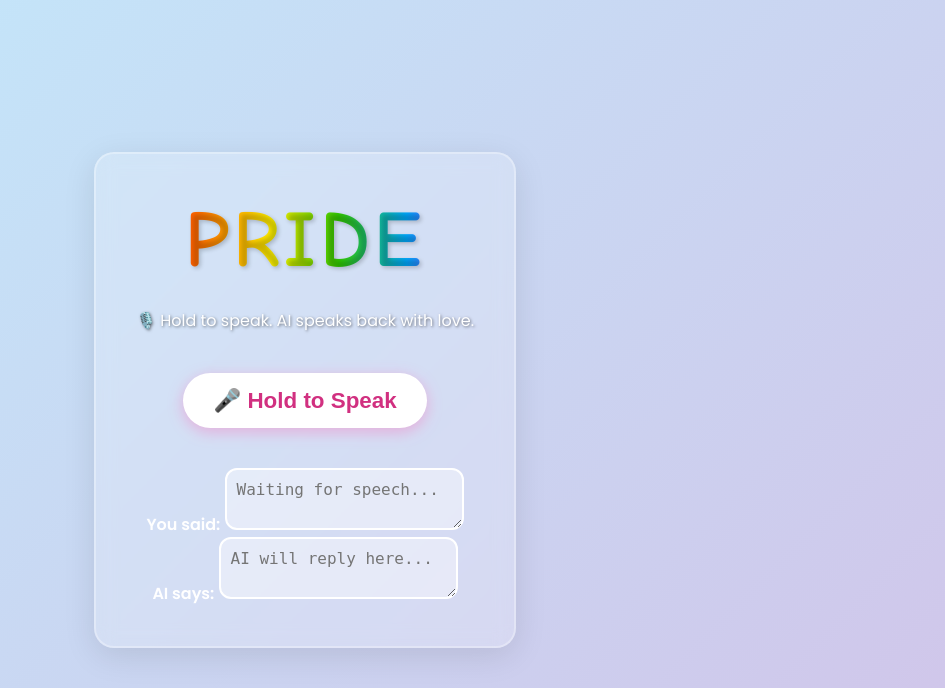
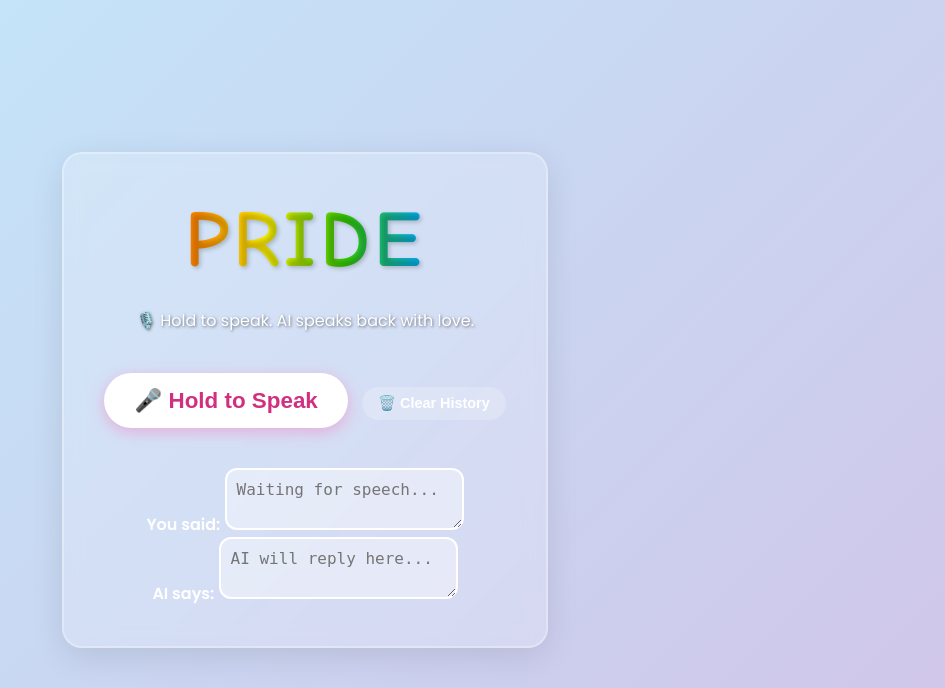
Before and after one commit to hashhac/crud, a Flask app: page / in a window 1280 px wide. Shown: the top 688 px of the page, without its empty margins (335-1280 px from the left). Run offline with Flask 3, Linux system fonts and the light colour scheme.

Commit message:
live chat context added for more confusion

```diff
--- a/main.py
+++ b/main.py
@@ -10,6 +10,8 @@
 import time
 import requests
 import soundfile as sf
+from collections import deque
+import json
 # --- Load Models ---
 import whisper
 from transformers import AutoTokenizer, AutoModelForCausalLM, pipeline
@@ -60,6 +62,74 @@
 # Dummy speaker embedding
 speaker_embeddings = torch.zeros((1, 512)).to(tts_model.device)
 
+# --- Conversation Context Management ---
+# TinyLlama has 2048 token context window, we'll use ~1600 tokens for safety
+MAX_CONTEXT_TOKENS = 1600
+SYSTEM_PROMPT = "You are a joyful, proud AI assistant who celebrates diversity and spreads positivity."
+
+class ConversationManager:
+    def __init__(self, tokenizer, max_tokens=MAX_CONTEXT_TOKENS):
+        self.tokenizer = tokenizer
+        self.max_tokens = max_tokens
+        self.conversation_history = deque()
+        self.system_prompt = SYSTEM_PROMPT
+
+    def add_exchange(self, user_input, ai_response):
+        """Add a user-AI exchange to the conversation history"""
+        exchange = {
+            "user": user_input.strip(),
+            "assistant": ai_response.strip()
+        }
+        self.conversation_history.append(exchange)
+        self._trim_context()
+
+    def _trim_context(self):
+        """Trim conversation history to stay within token limit"""
+        while len(self.conversation_history) > 1:  # Keep at least 1 exchange if possible
+            # Build current context
+            context = self._build_context()
+            tokens = self.tokenizer.encode(context, return_tensors="pt")
+
+            if tokens.shape[1] <= self.max_tokens:
+                break
+
+            # Remove oldest exchange
+            self.conversation_history.popleft()
+
+    def _build_context(self):
+        """Build the full context string with system prompt and history"""
+        context_parts = [f"<|system|>\n{self.system_prompt}<|system|>"]
+
+        for exchange in self.conversation_history:
+            context_parts.append(f"<|user|>\n{exchange['user']}<|user|>")
+            context_parts.append(f"<|assistant|>\n{exchange['assistant']}<|assistant|>")
+
+        return "\n".join(context_parts)
+
+    def get_prompt_for_input(self, user_input):
+        """Get the full prompt including context for a new user input"""
+        context = self._build_context()
+        return f"{context}\n<|user|>\n{user_input}<|user|>\n<|assistant|>\n"
+
+    def get_history_summary(self):
+        """Get a summary of the conversation history"""
+        return {
+            "total_exchanges": len(self.conversation_history),
+            "estimated_tokens": len(self.tokenizer.encode(self._build_context(), return_tensors="pt")[0]),
+            "recent_topics": [exchange["user"][:50] + "..." if len(exchange["user"]) > 50 else exchange["user"]
+                            for exchange in list(self.conversation_history)[-3:]]
+        }
+
+    def clear_history(self):
+        """Clear all conversation history"""
+        self.conversation_history.clear()
+
+# Initialize conversation manager
+conversation_manager = ConversationManager(tokenizer)
+
+print(f"🧠 Conversation Context: {MAX_CONTEXT_TOKENS} tokens max, TinyLlama context window: 2048 tokens")
+print(f"💭 System Prompt: {SYSTEM_PROMPT}")
+
 @app.route("/")
 def index():
     return render_template("index.html")
@@ -92,19 +162,34 @@
     if not user_input:
         return jsonify({"reply": "I didn't catch that. Could you repeat?"})
 
-    prompt = f"<|system|>\nYou are a joyful, proud AI assistant.</|system|>\n<|user|>\n{user_input}</|user|>\n<|assistant|>\n"
+    # Get prompt with conversation context
+    prompt = conversation_manager.get_prompt_for_input(user_input)
+
+    # Generate response
     response = llm_pipeline(prompt)[0]["generated_text"]
 
+    # Extract assistant reply
     try:
-        reply = response.split("<|assistant|>")[1]
+        reply = response.split("<|assistant|>")[-1]  # Get the last assistant response
         if "<|" in reply:
             reply = reply.split("<|")[0]
         reply = reply.strip()
     except:
         reply = response[len(prompt):].strip()
 
-    print(f"💬 AI Response: {reply}")
-    return jsonify({"reply": reply})
+    # Add this exchange to conversation history
+    conversation_manager.add_exchange(user_input, reply)
+
+    # Get conversation stats for debugging
+    history_info = conversation_manager.get_history_summary()
+    print(f"💬 User: {user_input}")
+    print(f"🤖 AI: {reply}")
+    print(f"📊 Context: {history_info['total_exchanges']} exchanges, ~{history_info['estimated_tokens']} tokens")
+
+    return jsonify({
+        "reply": reply,
+        "context_info": history_info  # Optional: include in response for debugging
+    })
 
 @app.route("/tts", methods=["POST"])
 def tts():
@@ -126,6 +211,34 @@
 @app.route("/audio/<filename>")
 def serve_audio(filename):
     return send_from_directory(TEMP_DIR, filename)
+
+@app.route("/conversation/history", methods=["GET"])
+def get_conversation_history():
+    """Get the current conversation history"""
+    history = list(conversation_manager.conversation_history)
+    summary = conversation_manager.get_history_summary()
+    return jsonify({
+        "history": history,
+        "summary": summary
+    })
+
+@app.route("/conversation/clear", methods=["POST"])
+def clear_conversation():
+    """Clear the conversation history"""
+    conversation_manager.clear_history()
+    print("🗑️ Conversation history cleared")
+    return jsonify({"status": "cleared", "message": "Conversation history has been cleared"})
+
+@app.route("/conversation/context", methods=["GET"])
+def get_context_info():
+    """Get information about current context usage"""
+    summary = conversation_manager.get_history_summary()
+    context_text = conversation_manager._build_context()
+    return jsonify({
+        "summary": summary,
+        "max_tokens": MAX_CONTEXT_TOKENS,
+        "context_preview": context_text[:500] + "..." if len(context_text) > 500 else context_text
+    })
 
 if __name__ == "__main__":
     print(f"🌈 Pride AI Assistant is starting...")
--- a/templates/index.html
+++ b/templates/index.html
@@ -12,6 +12,7 @@
     <p><small>🎙️ Hold to speak. AI speaks back with love.</small></p>
 
     <button id="recordBtn" class="btn btn-mic">🎤 Hold to Speak</button>
+    <button id="clearHistoryBtn" class="btn" style="background: rgba(255,255,255,0.2); color: white; font-size: 0.9rem; padding: 8px 16px; margin-left: 10px;">🗑️ Clear History</button>
 
     <div class="mb-3 text-start" style="color:white; margin-top:20px;">
       <strong>You said:</strong>
@@ -21,6 +22,10 @@
     <div class="mb-3 text-start" style="color:white;">
       <strong>AI says:</strong>
       <textarea id="aiText" class="form-control w-100" rows="2" readonly placeholder="AI will reply here..."></textarea>
+    </div>
+
+    <div id="contextInfo" style="color: rgba(255,255,255,0.7); font-size: 0.8rem; margin-bottom: 10px; display: none;">
+      💭 <span id="contextText">Conversation context active</span>
     </div>
 
     <div id="aiRipple" style="display:none; color:white;">
@@ -42,6 +47,8 @@
         const aiText = document.getElementById("aiText");
         const audioPlayer = document.getElementById("audioPlayer");
         const aiRipple = document.getElementById("aiRipple");
+        const contextInfo = document.getElementById("contextInfo");
+        const contextText = document.getElementById("contextText");
 
         let recorder;
         let audioContext;
@@ -127,6 +134,15 @@
           })
           .then(data => {
             aiText.value = data.reply;
+
+            // Show context information if available
+            if (data.context_info && data.context_info.total_exchanges > 0) {
+              contextText.textContent = `${data.context_info.total_exchanges} exchanges, ~${data.context_info.estimated_tokens} tokens`;
+              contextInfo.style.display = "block";
+            } else {
+              contextInfo.style.display = "none";
+            }
+
             aiRipple.style.display = "block";
             audioPlayer.style.display = 'block'; // Show player
             return fetch("/tts", {
@@ -164,6 +180,34 @@
       aiRipple.style.display = "none";
     });
 
+    // Clear conversation history functionality
+    const clearHistoryBtn = document.getElementById("clearHistoryBtn");
+    clearHistoryBtn.addEventListener("click", async () => {
+      try {
+        const response = await fetch("/conversation/clear", { method: "POST" });
+        const data = await response.json();
+
+        if (response.ok) {
+          // Clear the displayed conversation
+          userText.value = "";
+          aiText.value = "";
+          contextInfo.style.display = "none";
+
+          // Visual feedback
+          clearHistoryBtn.textContent = "✅ Cleared";
+          setTimeout(() => {
+            clearHistoryBtn.textContent = "🗑️ Clear History";
+          }, 2000);
+
+          console.log("Conversation history cleared");
+        } else {
+          console.error("Failed to clear history:", data);
+        }
+      } catch (err) {
+        console.error("Error clearing history:", err);
+      }
+    });
+
   </script>
 </body>
 </html>
```
